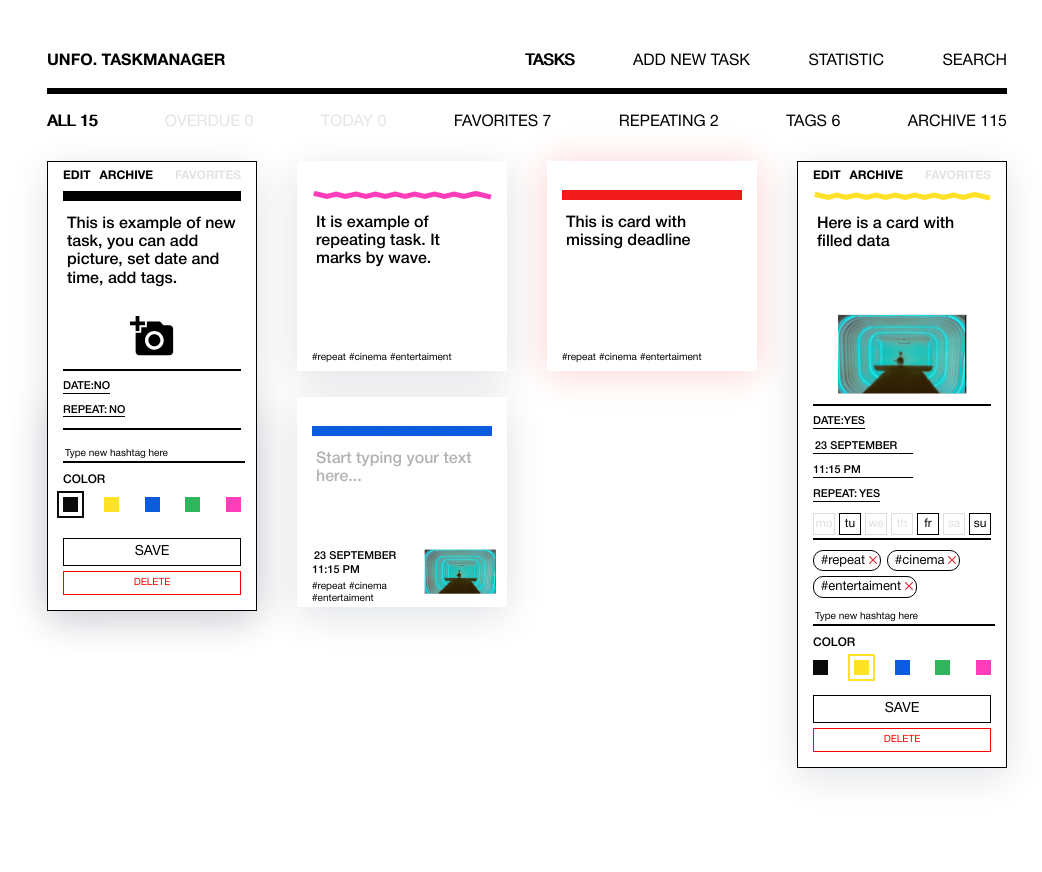
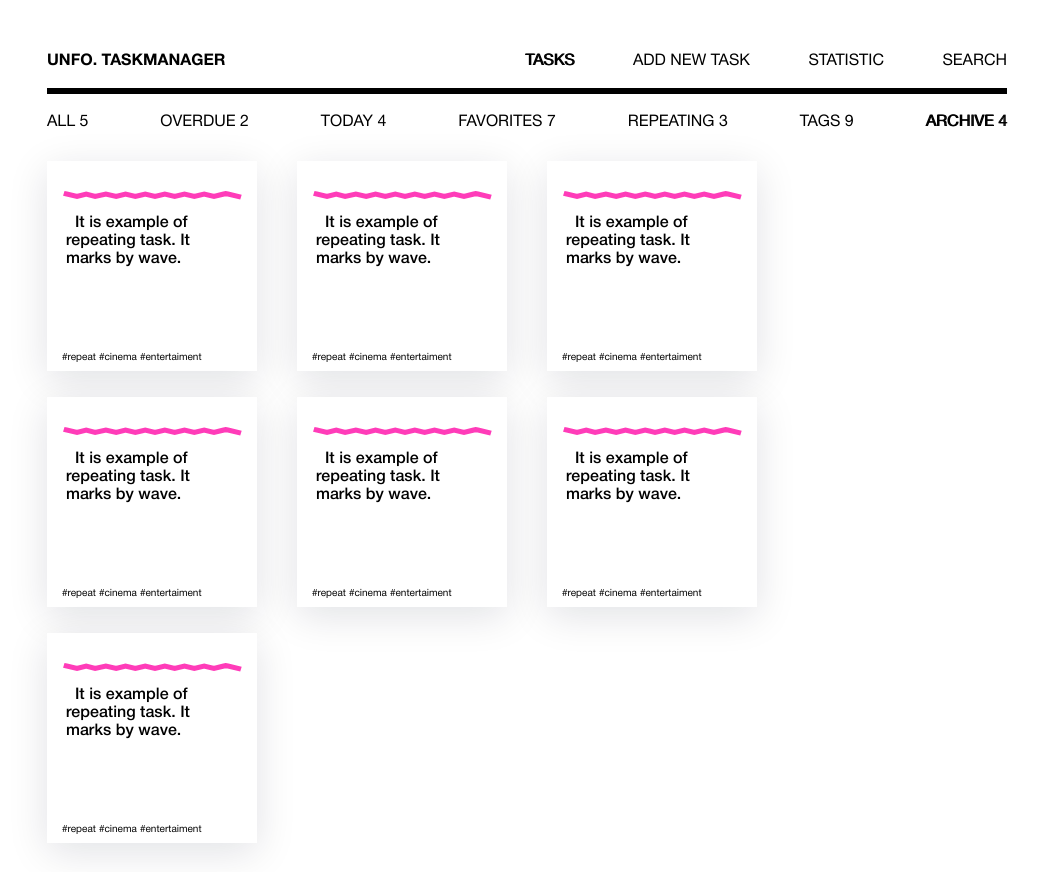
Before and after one commit to SatellTan/852957-taskmanager-8, a website: page public/index.html in a window 1280 px wide. Shown: the top 872 px of the page, without its empty margins (113-1155 px from the left). Drawn offline with Linux system fonts and the light colour scheme.

Commit message:
Создание фильтров и списка задач с помощью щаблонных строк

```diff
--- a/public/index.html
+++ b/public/index.html
@@ -85,7 +85,7 @@
       </section>
 
       <section class="main__filter filter container">
-        <input
+        <!--<input
           type="radio"
           id="filter__all"
           class="filter__input visually-hidden"
@@ -150,7 +150,7 @@
         />
         <label for="filter__archive" class="filter__label"
           >ARCHIVE <span class="filter__archive-count">115</span></label
-        >
+          >-->
       </section>
 
       <section class="statistic container visually-hidden">
@@ -205,7 +205,7 @@
         </p>
 
         <div class="board__tasks">
-          <article class="card card--edit card--black">
+          <!--<article class="card card--edit card--black">
             <form class="card__form" method="get">
               <div class="card__inner">
                 <div class="card__control">
@@ -1916,11 +1916,12 @@ Here is a card with filled data</textarea
                 </div>
               </div>
             </form>
-          </article>
+          </article>-->
         </div>
 
         <button class="load-more" type="button">load more</button>
       </section>
     </main>
+    <script src="../src/main.js"></script>
   </body>
 </html>
--- a/src/main.js
+++ b/src/main.js
@@ -0,0 +1,363 @@
+'use strict';
+
+const BOARD_TASKS = document.querySelector(`.board__tasks`);
+const MAIN_FILTER = document.querySelector(`.main__filter`);
+const START_QUANTITY_CARDS = 7;
+const FILTERS = [`ALL`, `OVERDUE`, `TODAY`, `FAVORITES`, `REPEATING`, `TAGS`, `ARCHIVE`];
+
+const createFilterElement = (filterName) => {
+
+  const MAX_CARDS = 10;
+  const FILTER_COUNT = Math.floor (Math.random ( ) * (MAX_CARDS + 1));
+  const filterNameLow = filterName.toLowerCase();
+  const TEMPLATE_FILTER_TEXT = `
+  <input type="radio"
+    id="filter__${filterNameLow}"
+    class="filter__input visually-hidden"
+    name="filter"
+    checked
+    ${(FILTER_COUNT === 0) ? `disabled` : ``}
+  />
+  <label for="filter__${filterNameLow}" class="filter__label">
+    ${filterName} <span class="filter__${filterNameLow}-count">${FILTER_COUNT}</span></label
+  >`;
+
+  const filterElement = document.createElement(`div`);
+  filterElement.innerHTML = TEMPLATE_FILTER_TEXT;
+  MAIN_FILTER.appendChild(filterElement);
+
+};
+
+const createCardElement = () => {
+
+  const TEMPLATE_CARD_TEXT = `<article class="card card--pink card--repeat">
+  <form class="card__form" method="get">
+    <div class="card__inner">
+      <div class="card__control">
+        <button type="button" class="card__btn card__btn--edit">
+          edit
+        </button>
+        <button type="button" class="card__btn card__btn--archive">
+          archive
+        </button>
+        <button
+          type="button"
+          class="card__btn card__btn--favorites card__btn--disabled"
+        >
+          favorites
+        </button>
+      </div>
+
+      <div class="card__color-bar">
+        <svg class="card__color-bar-wave" width="100%" height="10">
+          <use xlink:href="#wave"></use>
+        </svg>
+      </div>
+
+      <div class="card__textarea-wrap">
+        <label>
+          <textarea
+            class="card__text"
+            placeholder="Start typing your text here..."
+            name="text"
+          >
+  It is example of repeating task. It marks by wave.</textarea
+          >
+        </label>
+      </div>
+
+      <div class="card__settings">
+        <div class="card__details">
+          <div class="card__dates">
+            <button class="card__date-deadline-toggle" type="button">
+              date: <span class="card__date-status">no</span>
+            </button>
+
+            <fieldset class="card__date-deadline" disabled>
+              <label class="card__input-deadline-wrap">
+                <input
+                  class="card__date"
+                  type="text"
+                  placeholder="23 September"
+                  name="date"
+                />
+              </label>
+              <label class="card__input-deadline-wrap">
+                <input
+                  class="card__time"
+                  type="text"
+                  placeholder="11:15 PM"
+                  name="time"
+                />
+              </label>
+            </fieldset>
+
+            <button class="card__repeat-toggle" type="button">
+              repeat:<span class="card__repeat-status">no</span>
+            </button>
+
+            <fieldset class="card__repeat-days" disabled>
+              <div class="card__repeat-days-inner">
+                <input
+                  class="visually-hidden card__repeat-day-input"
+                  type="checkbox"
+                  id="repeat-mo-2"
+                  name="repeat"
+                  value="mo"
+                />
+                <label class="card__repeat-day" for="repeat-mo-2"
+                  >mo</label
+                >
+                <input
+                  class="visually-hidden card__repeat-day-input"
+                  type="checkbox"
+                  id="repeat-tu-2"
+                  name="repeat"
+                  value="tu"
+                  checked
+                />
+                <label class="card__repeat-day" for="repeat-tu-2"
+                  >tu</label
+                >
+                <input
+                  class="visually-hidden card__repeat-day-input"
+                  type="checkbox"
+                  id="repeat-we-2"
+                  name="repeat"
+                  value="we"
+                />
+                <label class="card__repeat-day" for="repeat-we-2"
+                  >we</label
+                >
+                <input
+                  class="visually-hidden card__repeat-day-input"
+                  type="checkbox"
+                  id="repeat-th-2"
+                  name="repeat"
+                  value="th"
+                />
+                <label class="card__repeat-day" for="repeat-th-2"
+                  >th</label
+                >
+                <input
+                  class="visually-hidden card__repeat-day-input"
+                  type="checkbox"
+                  id="repeat-fr-2"
+                  name="repeat"
+                  value="fr"
+                  checked
+                />
+                <label class="card__repeat-day" for="repeat-fr-2"
+                  >fr</label
+                >
+                <input
+                  class="visually-hidden card__repeat-day-input"
+                  type="checkbox"
+                  name="repeat"
+                  value="sa"
+                  id="repeat-sa-2"
+                />
+                <label class="card__repeat-day" for="repeat-sa-2"
+                  >sa</label
+                >
+                <input
+                  class="visually-hidden card__repeat-day-input"
+                  type="checkbox"
+                  id="repeat-su-2"
+                  name="repeat"
+                  value="su"
+                  checked
+                />
+                <label class="card__repeat-day" for="repeat-su-2"
+                  >su</label
+                >
+              </div>
+            </fieldset>
+          </div>
+
+          <div class="card__hashtag">
+            <div class="card__hashtag-list">
+              <span class="card__hashtag-inner">
+                <input
+                  type="hidden"
+                  name="hashtag"
+                  value="repeat"
+                  class="card__hashtag-hidden-input"
+                />
+                <button type="button" class="card__hashtag-name">
+                  #repeat
+                </button>
+                <button type="button" class="card__hashtag-delete">
+                  delete
+                </button>
+              </span>
+
+              <span class="card__hashtag-inner">
+                <input
+                  type="hidden"
+                  name="hashtag"
+                  value="repeat"
+                  class="card__hashtag-hidden-input"
+                />
+                <button type="button" class="card__hashtag-name">
+                  #cinema
+                </button>
+                <button type="button" class="card__hashtag-delete">
+                  delete
+                </button>
+              </span>
+
+              <span class="card__hashtag-inner">
+                <input
+                  type="hidden"
+                  name="hashtag"
+                  value="repeat"
+                  class="card__hashtag-hidden-input"
+                />
+                <button type="button" class="card__hashtag-name">
+                  #entertaiment
+                </button>
+                <button type="button" class="card__hashtag-delete">
+                  delete
+                </button>
+              </span>
+            </div>
+
+            <label>
+              <input
+                type="text"
+                class="card__hashtag-input"
+                name="hashtag-input"
+                placeholder="Type new hashtag here"
+              />
+            </label>
+          </div>
+        </div>
+
+        <label class="card__img-wrap card__img-wrap--empty">
+          <input
+            type="file"
+            class="card__img-input visually-hidden"
+            name="img"
+          />
+          <img
+            src="img/add-photo.svg"
+            alt="task picture"
+            class="card__img"
+          />
+        </label>
+
+        <div class="card__colors-inner">
+          <h3 class="card__colors-title">Color</h3>
+          <div class="card__colors-wrap">
+            <input
+              type="radio"
+              id="color-black-2"
+              class="card__color-input card__color-input--black visually-hidden"
+              name="color"
+              value="black"
+            />
+            <label
+              for="color-black-2"
+              class="card__color card__color--black"
+              >black</label
+            >
+            <input
+              type="radio"
+              id="color-yellow-2"
+              class="card__color-input card__color-input--yellow visually-hidden"
+              name="color"
+              value="yellow"
+            />
+            <label
+              for="color-yellow-2"
+              class="card__color card__color--yellow"
+              >yellow</label
+            >
+            <input
+              type="radio"
+              id="color-blue-2"
+              class="card__color-input card__color-input--blue visually-hidden"
+              name="color"
+              value="blue"
+            />
+            <label
+              for="color-blue-2"
+              class="card__color card__color--blue"
+              >blue</label
+            >
+            <input
+              type="radio"
+              id="color-green-2"
+              class="card__color-input card__color-input--green visually-hidden"
+              name="color"
+              value="green"
+            />
+            <label
+              for="color-green-2"
+              class="card__color card__color--green"
+              >green</label
+            >
+            <input
+              type="radio"
+              id="color-pink-2"
+              class="card__color-input card__color-input--pink visually-hidden"
+              name="color"
+              value="pink"
+              checked
+            />
+            <label
+              for="color-pink-2"
+              class="card__color card__color--pink"
+              >pink</label
+            >
+          </div>
+        </div>
+      </div>
+
+      <div class="card__status-btns">
+        <button class="card__save" type="submit">save</button>
+        <button class="card__delete" type="button">delete</button>
+      </div>
+    </div>
+  </form>
+  </article>`;
+
+  const cardElement = document.createElement(`article`);
+  cardElement.innerHTML = TEMPLATE_CARD_TEXT;
+  BOARD_TASKS.appendChild(cardElement);
+
+};
+
+const onFilterClick = (evt) => {
+  const BOARD_TASKS_CHILDREN = BOARD_TASKS.children;
+
+  for (let i = BOARD_TASKS_CHILDREN.length - 1; i >= 0; i--) {
+    BOARD_TASKS.removeChild(BOARD_TASKS_CHILDREN[i]);
+  }
+
+  const FILTER_COUNT_OF_TASKS = document.querySelector(`.${evt.currentTarget.id}-count`).textContent;
+
+  for (let i = 0; i < FILTER_COUNT_OF_TASKS; i++) {
+    createCardElement ();
+  }
+};
+
+const addHandlerOnFilters = () => {
+
+  const FILTERS = document.querySelectorAll(`.filter__input`);
+  for (let i = 0; i < FILTERS.length; i++) {
+    FILTERS[i].addEventListener(`click`, onFilterClick);
+  }
+
+};
+
+for (let i = 0; i < START_QUANTITY_CARDS; i++) {
+  createCardElement ();
+}
+
+for (const element of FILTERS) {
+  createFilterElement (element);
+}
+
+addHandlerOnFilters();
```
